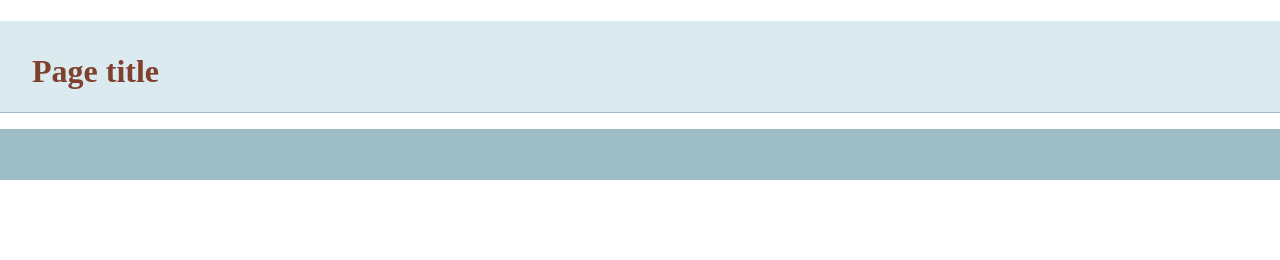
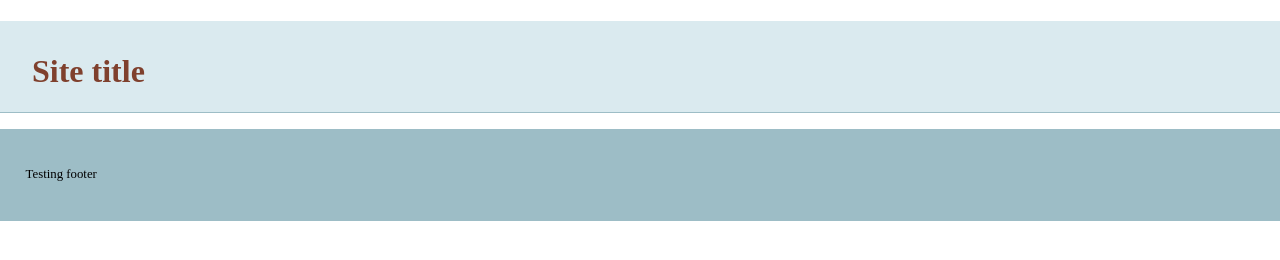
Before and after one commit to MarcinGlyda/git-basics, a plain HTML site: page index.html in a window 1280 px wide. Drawn offline with nearby package versions, Linux system fonts and the light colour scheme.

Commit message:
Testing BugFix

```diff
--- a/_css/main.css
+++ b/_css/main.css
@@ -1,4 +1,4 @@
-/*Testujemy merging po Proba pedzla*/
+/*Test*/
 
 /* -lynda.com base template styles
  based partially from normalize.css v3.0.0 | MIT License | git.io/normalize
--- a/index.html
+++ b/index.html
@@ -14,13 +14,14 @@
     </head>
     <body>
     <header>
-	<h1>Page title</h1>
+	<h1>Site title</h1>
     </header>
     <nav id="pageNav">
     </nav>
     <main>
     </main>
     <footer>
+        <p>Testing footer</p>
     </footer>
         <script>
 //use the modernizr load to load up external scripts. This will load the scripts asynchronously, but the order listed matters. Although it will load all scripts in parallel, it will execute them in the order listed
```
